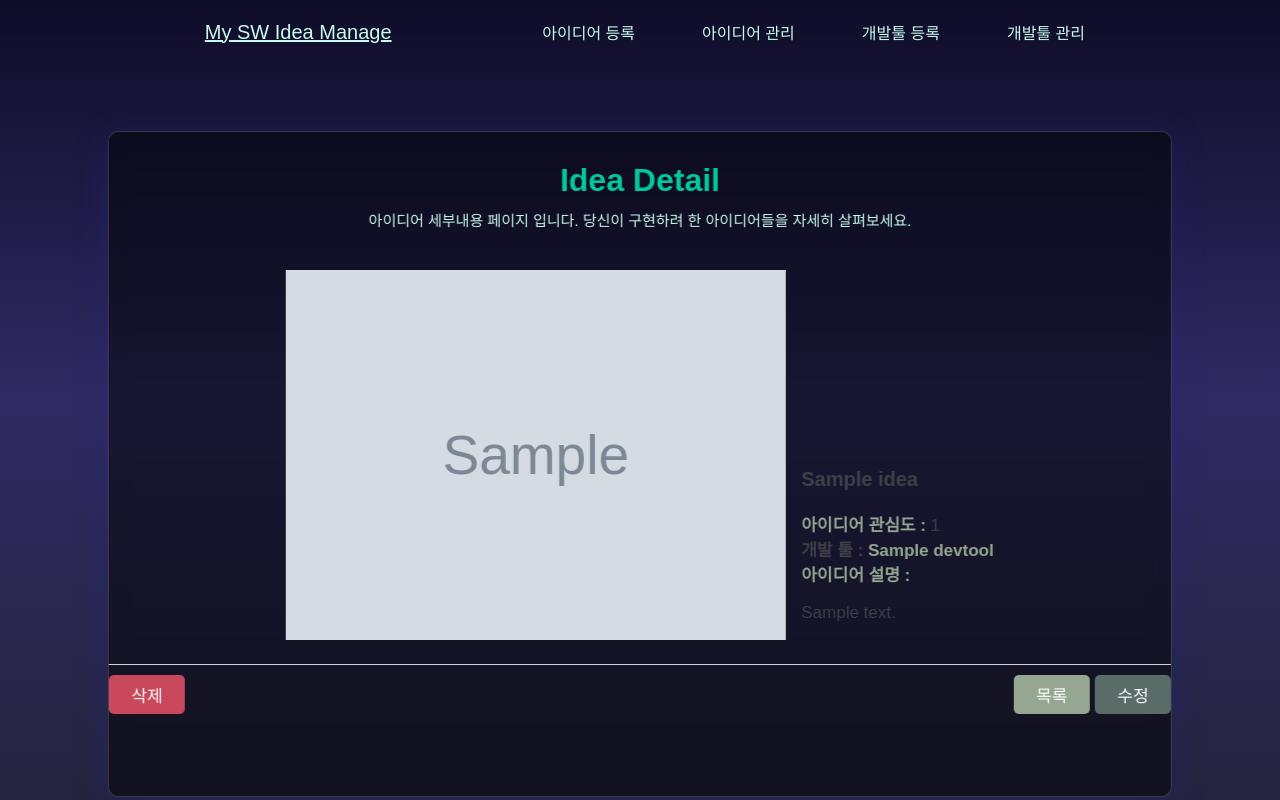
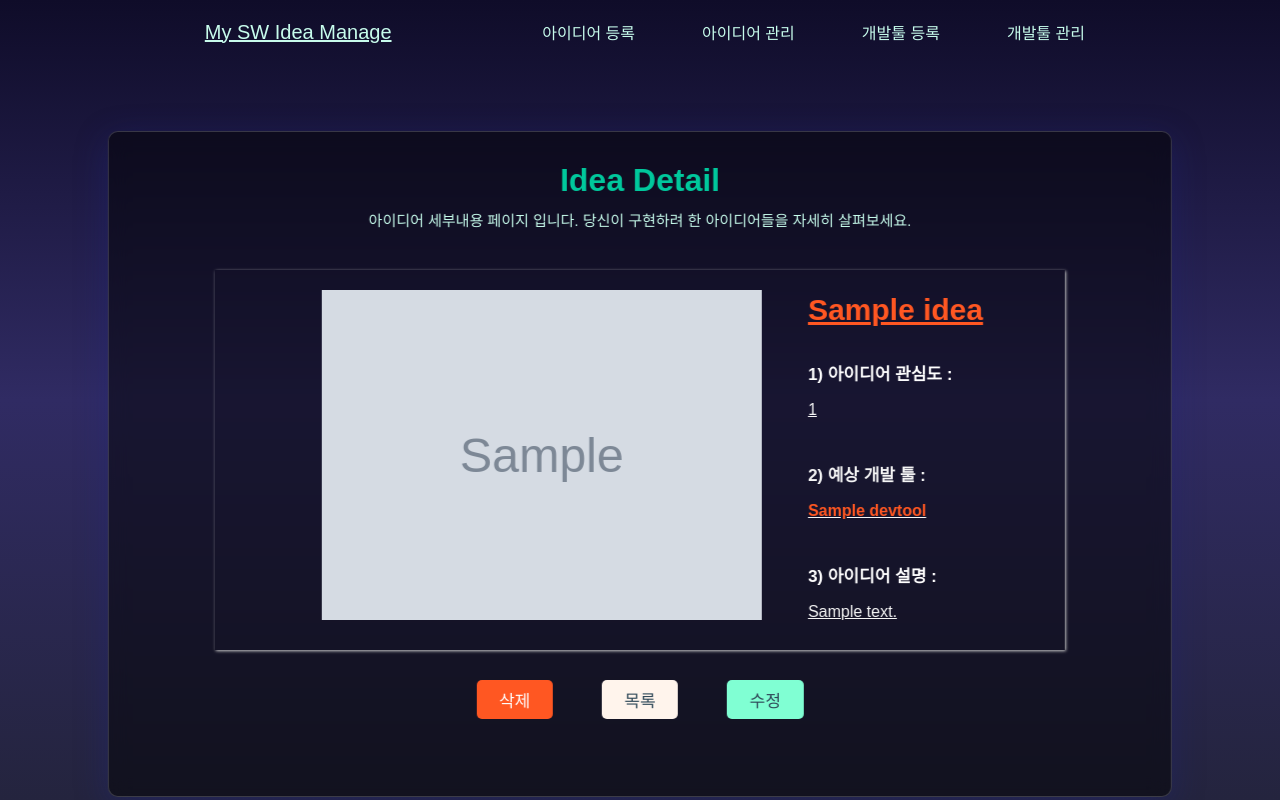
Before and after one commit to InKyeongBae/SWIDEA_SITE, a Django app: page /idea/1/ in a window 1280 px wide. Run offline with Django 3.2, Linux system fonts and the light colour scheme; tables that the repository leaves empty hold one stand-in row (values such as "Sample post"); grey boxes marked "Sample" are stand-in pictures.

Commit message:
ideasite 최종_css 및 기능 구현 완료

```diff
--- a/ideasite/myswsite/static/css/devtool_read.css
+++ b/ideasite/myswsite/static/css/devtool_read.css
@@ -1,9 +1,16 @@
 #wrap {
-    padding: 18px 25%;
+    padding: 18px 10%;
     margin-bottom: 20px;
+
+    margin:auto;
+    display: block;
 }
 
+
+
 #wrap #background {
+    width : 100%;
+    height : 300px;
     border: 1px solid #cccccc;
     box-shadow: 1px 1px 2px #cccccc;
     border-radius: 5px;
@@ -14,9 +21,14 @@
     font-family: "Noto Sans KR", sans-serif;
     font-size: 16px;
     font-weight: 400;
-    color: #403f48;
+    color: white;
     padding-left: 10px;
-    border-left: 2px solid #95a792;
+    border-left: 2px solid white;
+}
+
+#wrap #devtool span{
+    color : #ff5722;
+    font-size :30px;
 }
 
 #wrap #devtool .name {
@@ -39,7 +51,7 @@
 #wrap #idea .list-name {
     font-family: "Noto Sans KR", sans-serif;
     font-weight: 700;
-    color: #95a792;
+    color:#ff5722;
     margin-bottom: 5px;
     font-size: 18px;
 }
@@ -51,7 +63,7 @@
 #wrap #idea .list a {
     font-family: "Noto Sans KR", sans-serif;
     font-weight: 300;
-    color: grey;
+    color: white;
     font-size: 15px;
     text-decoration: none;
 }
--- a/ideasite/myswsite/static/css/idea_read.css
+++ b/ideasite/myswsite/static/css/idea_read.css
@@ -1,6 +1,11 @@
 #idea-wrap {
-    display: flex;
+    display: block;
     flex-direction: column;
+
+    box-shadow: 1px 1px 3px #cccccc;
+    padding : 10px 0 0 0;
+    width : 80%;
+    margin : auto;
 }
 
 #idea {
@@ -10,16 +15,19 @@
     margin-bottom: 20px;
 }
 
+
 #idea .image img {
-    width: 500px; height: 370px;
-    object-fit: cover;
+    padding-top:10px;
+    width : 500px;
+    height: 330px;
+    object-fit: contain;
 }
 
 #idea .text {
     height: 370px;
     display: flex;
     flex-direction: column;
-    justify-content: flex-end;
+    justify-content:flex-start;
     margin-left: 15px;
 }
 
@@ -27,27 +35,39 @@
     font-family: "Noto Sans KR", sans-serif;
     font-size: 17px;
     font-weight: 700;
-    color: #95a792;
+    color: white;
 }
 
 #idea .text .title {
-    font-size: 20px;
+    font-size: 30px;
+    font-style:unset;
+    text-decoration:underline;
     margin-bottom: 20px;
-    color: #403f48;
+    color: #ff5722;
+}
+
+#idea .title, #idea .interest, #idea .devtool, #idea .content {
+    margin : auto 1px;
+    margin-right: 5px;
 }
 
 #idea div span {
     font-weight: 300;
-    color: #403f48;
+    font-size : 16px;
+    color: whitesmoke;
+    text-decoration:underline;
+    margin : 0px;
 }
 
 #idea .text .devtool {
-    color: #403f48
+    color: whitesmoke;
+
 }
 
+
 #idea .text .devtool a {
-    color: #95a792;
-    text-decoration: none;
+    color : #ff5722;
+    text-decoration:none;
     font-weight: 700;
 }
 
@@ -55,41 +75,46 @@
     text-decoration: underline;
 }
 
-#idea-wrap #buttons {
+#readbuttons {
     display: flex;
-    justify-content: space-between;
-    border-top: 1px solid lightgray;
+    justify-content: space-evenly;
+    width : 40%;
+    margin : auto;
 }
 
-#idea-wrap #buttons input {
+#readbuttons input {
     margin-top: 10px;
     padding: 7px 20px;
     font-family: "Noto Sans KR", sans-serif;
-    color: white;
+
     font-size: 17px;
-    background: #c9485b;
+
     border: none;
     border-radius: 5px;
     margin-right: 5px;
     width: 100%;
 }
 
-#idea-wrap #buttons input:hover {
+#readbuttons input:hover {
     cursor: pointer;
 }
 
-#idea-wrap #buttons .right {
-    display: flex;
+#readbuttons form:nth-child(1) input
+{
+    background: #ff5722;
+    color : white;
 }
 
-#idea-wrap #buttons .right form:nth-child(1) input {
-    background: #95a792
+#readbuttons form:nth-child(2) input {
+    background: #FFF4EC;
+    color : #2F4858;
 }
 
-#idea-wrap #buttons .right form:nth-child(2) {
+#readbuttons .right form:nth-child(3) {
     margin-left: 5px;
 }
 
-#idea-wrap #buttons .right form:nth-child(2) input {
-    background: #596c68;
+#readbuttons form:nth-child(3) input {
+    background: #80ffd3;
+    color : #2F4858;
 }
--- a/ideasite/myswsite/static/css/layout.css
+++ b/ideasite/myswsite/static/css/layout.css
@@ -127,7 +127,7 @@ html, body {
 
 
 #idea-form button{
-    top: 40px;
+    margin-top: 10px;
     font-family: "proxima-nova", sans-serif;
     font-weight: 500;
     font-size: 15px;
@@ -226,5 +226,10 @@ html, body {
     color:white;
     display: block;
     width : 80%;
-    margin: 0 auto;
+    padding: auto 0;
+    margin-left : 20%;
 }
+
+.form-label, .form-field {
+    padding-top: 10px;
+}
--- a/ideasite/myswsite/templates/myswsite/devtool_create.html
+++ b/ideasite/myswsite/templates/myswsite/devtool_create.html
@@ -13,7 +13,7 @@
             {% csrf_token %}
             {% for field in form %}
                 <div class="form-label">
-                    {{ field.label }}
+                    >> {{ field.label }}
                 </div>
                 <div class"form-field">
                     {{ field }}
--- a/ideasite/myswsite/templates/myswsite/idea_create.html
+++ b/ideasite/myswsite/templates/myswsite/idea_create.html
@@ -10,13 +10,13 @@
             {% csrf_token %}
             {% for field in form %}
                 <div class="form-label">
-                    {{ field.label }}
+                    >> {{ field.label }}
                 </div>
                 <div class"form-field">
                     {{ field }}
                 </div>
             {% endfor %}
-            <button type="submit">Submit</button>
+            <button type="submit" >Submit</button>
         </form>
     </div>
 {% endblock %}
--- a/ideasite/myswsite/templates/myswsite/idea_read.html
+++ b/ideasite/myswsite/templates/myswsite/idea_read.html
@@ -13,20 +13,20 @@
             {% endif %}
             <div class="text">
                 <div class="title">{{ idea.title }}</div>
-                <div class="interest">아이디어 관심도 : <span>{{ idea.interest }}</span></div>
-                <div class="devtool">개발 툴 : <a href="{% url 'myswsite:devtool_read' idea.devtool.pk %}">{{ idea.devtool }}</a></div>
-                <div class="content">아이디어 설명 : <span>{{ idea.content|linebreaks }}</span></div>
+                <div class="interest">1) 아이디어 관심도 : <span>{{ idea.interest|linebreaks }}</span></div>
+                <div class="devtool">2) 예상 개발 툴 : <span><a href="{% url 'myswsite:devtool_read' idea.devtool.pk %}">{{ idea.devtool|linebreaks }}</a></span></div>
+                <div class="content">3) 아이디어 설명 : <span>{{ idea.content|linebreaks }}</span></div>
             </div>
         </div>
+    </div>
+    <div id="readbuttons">
 
-        <div id="buttons">
-            <div class="left">
         <form action="{% url 'myswsite:idea_delete' idea.pk %}" method="post">
             {% csrf_token %}
             <div class="delete"><input type="submit" value="삭제"></div>
         </form>
-            </div>
-            <div class="right">
+
+
         <form action="{% url 'myswsite:idea_list' %}">
             {% csrf_token %}
             <div class="list"><input type="submit" value="목록"></div>
@@ -35,7 +35,6 @@
             {% csrf_token %}
             <div class="update"><input type="submit" value="수정"></div>
         </form>
-            </div>
-        </div>
+
     </div>
 {% endblock %}
```
Also changed, not shown: ideasite/myswsite/templates/myswsite/devtool_read.html (+7 -7 lines), ideasite/myswsite/templates/myswsite/devtool_update.html (+11 -3 lines), ideasite/myswsite/templates/myswsite/idea_update.html (+10 -3 lines), ideasite/myswsite/migrations/0001_initial.py, ideasite/myswsite/migrations/0002_auto_20210109_0203.py (deleted), ideasite/myswsite/migrations/0003_auto_20210109_0220.py (deleted). Lines whose indentation alone changed are shown as unchanged.
